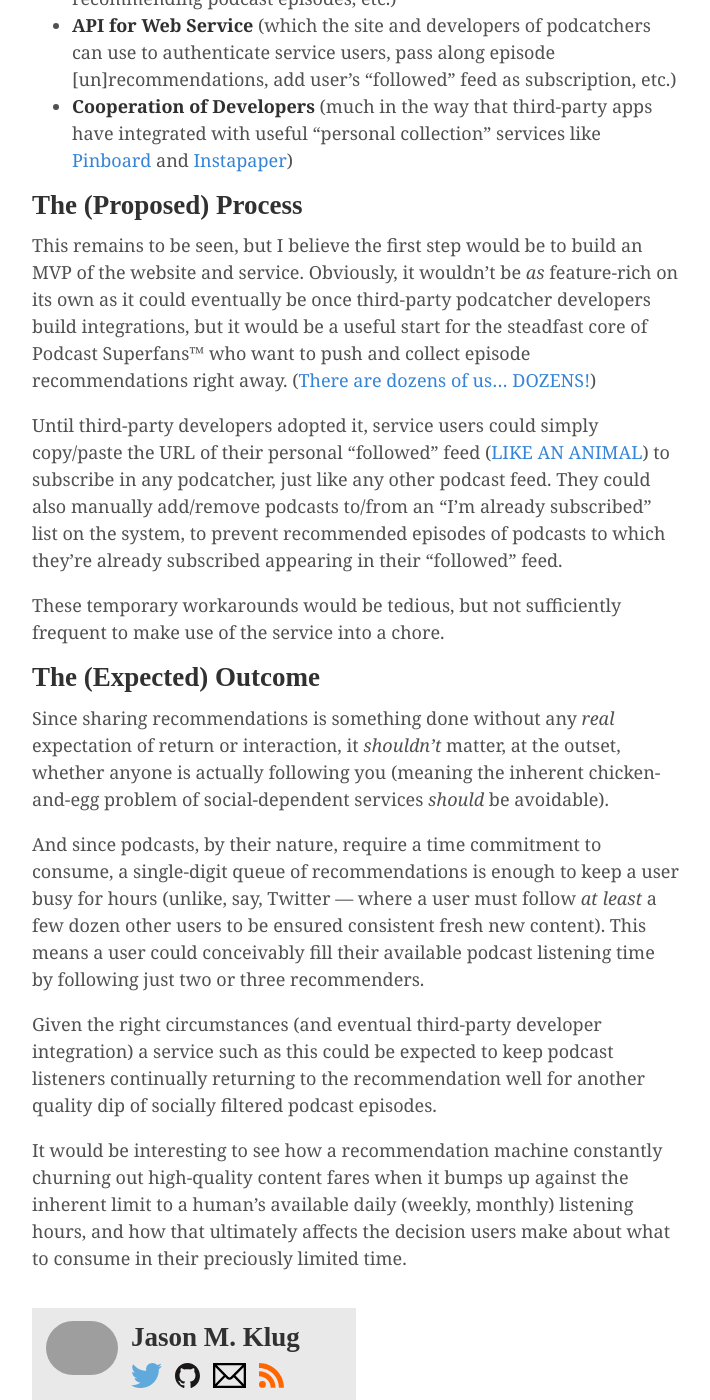
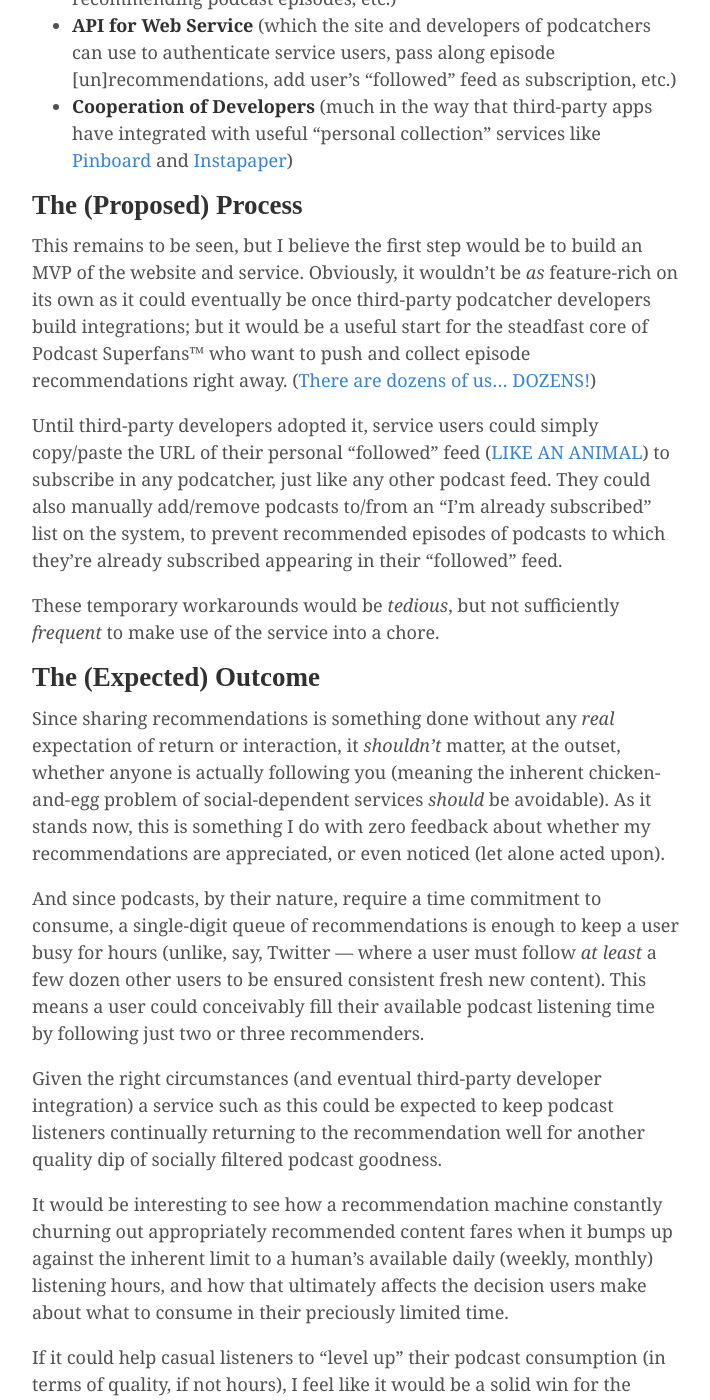
Before and after one commit to jasonmklug/multi-discipline, a Jekyll site: the page built from _posts/2014-11-10-podcast-discovery-and-recommendation.md, in a window 1280 px wide and 1400 px high, scrolled down 2492 px. Shown: the whole window, without its empty margins (284-994 px from the left). Built offline with Jekyll 4.4.1, drawn with Linux system fonts in a browser that asks for light colours; Markdown is read by kramdown in place of the engine named in the settings; some of the changed text lies outside the part shown; grey boxes are pictures that could not be loaded.

Commit message:
Copy tweaks to Podcasting Discovery and Recommendation post

```diff
--- a/_posts/2014-11-10-podcast-discovery-and-recommendation.md
+++ b/_posts/2014-11-10-podcast-discovery-and-recommendation.md
@@ -9,7 +9,7 @@ If you, like me, are widely curious and always trying to expose yourself to new
 
 I’ve posted [the "Maker" subset of my podcasts subscriptions](http://multi-discipline.com/podcasts/).  That grid shows about 1/3 the *total* list of feeds through which [my podcatcher of choice](https://overcast.fm) iterates every time it checks for new episodes (most of these podcasts post on a weekly schedule).
 
-If it weren’t for the fact that writing code (or prose) requires focus from the same parts of the brain which process verbal language, I’d be actively keeping up with even more.  As such, my podcast consumption is limited —  quite literally — by the number of waking non-working hours in a day.
+If not for the fact that writing code (or prose) requires focus from the same part(s) of the brain which process verbal language, I’d be actively keeping up with even more.  As such, my podcast consumption is limited —  quite literally — by the number of waking non-working hours in a day.
 
 > *"So, ladies and gentleman, if I say I'm an podcast fan, you'll agree."* -Me
 
@@ -52,18 +52,20 @@ But, like the retweet — in order to enable that behavior, you first need a sys
 
 ## The (Proposed) Process
 
-This remains to be seen, but I believe the first step would be to build an MVP of the website and service.  Obviously, it wouldn’t be *as* feature-rich on its own as it could eventually be once third-party podcatcher developers build integrations, but it would be a useful start for the steadfast core of Podcast Superfans&trade; who want to push and collect episode recommendations right away. ([There are dozens of us... DOZENS!](https://www.youtube.com/watch?v=lKie-vgUGdI))
+This remains to be seen, but I believe the first step would be to build an MVP of the website and service.  Obviously, it wouldn’t be *as* feature-rich on its own as it could eventually be once third-party podcatcher developers build integrations; but it would be a useful start for the steadfast core of Podcast Superfans&trade; who want to push and collect episode recommendations right away. ([There are dozens of us... DOZENS!](https://www.youtube.com/watch?v=lKie-vgUGdI))
 
 Until third-party developers adopted it, service users could simply copy/paste the URL of their personal “followed” feed ([LIKE AN ANIMAL](http://www.kungfugrippe.com/post/20021002957/like-an-animal)) to subscribe in any podcatcher, just like any other podcast feed.  They could also manually add/remove podcasts to/from an “I’m already subscribed” list on the system, to prevent recommended episodes of podcasts to which they’re already subscribed appearing in their “followed” feed.
 
-These temporary workarounds would be tedious, but not sufficiently frequent to make use of the service into a chore.
+These temporary workarounds would be *tedious*, but not sufficiently *frequent* to make use of the service into a chore.
 
 ## The (Expected) Outcome
 
-Since sharing recommendations is something done without any *real* expectation of return or interaction, it *shouldn’t* matter, at the outset, whether anyone is actually following you (meaning the inherent chicken-and-egg problem of social-dependent services *should* be avoidable).
+Since sharing recommendations is something done without any *real* expectation of return or interaction, it *shouldn’t* matter, at the outset, whether anyone is actually following you (meaning the inherent chicken-and-egg problem of social-dependent services *should* be avoidable).  As it stands now, this is something I do with zero feedback about whether my recommendations are appreciated, or even noticed (let alone acted upon).
 
 And since podcasts, by their nature, require a time commitment to consume, a single-digit queue of recommendations is enough to keep a user busy for hours (unlike, say, Twitter — where a user must follow *at least* a few dozen other users to be ensured consistent fresh new content).  This means a user could conceivably fill their available podcast listening time by following just two or three recommenders.
 
-Given the right circumstances (and eventual third-party developer integration) a service such as this could be expected to keep podcast listeners continually returning to the recommendation well for another quality dip of socially filtered podcast episodes.
+Given the right circumstances (and eventual third-party developer integration) a service such as this could be expected to keep podcast listeners continually returning to the recommendation well for another quality dip of socially filtered podcast goodness.
 
-It would be interesting to see how a recommendation machine constantly churning out high-quality content fares when it bumps up against the inherent limit to a human’s available daily (weekly, monthly) listening hours, and how that ultimately affects the decision users make about what to consume in their preciously limited time.
+It would be interesting to see how a recommendation machine constantly churning out appropriately recommended content fares when it bumps up against the inherent limit to a human’s available daily (weekly, monthly) listening hours, and how that ultimately affects the decision users make about what to consume in their preciously limited time.
+
+If it could help casual listeners to "level up" their podcast consumption (in terms of quality, if not hours), I feel like it would be a solid win for the medium.
```
